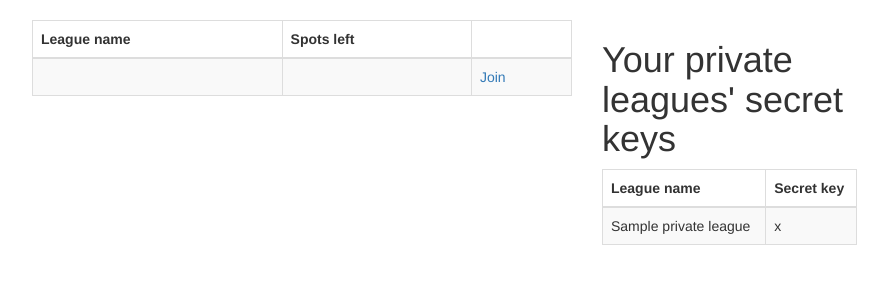
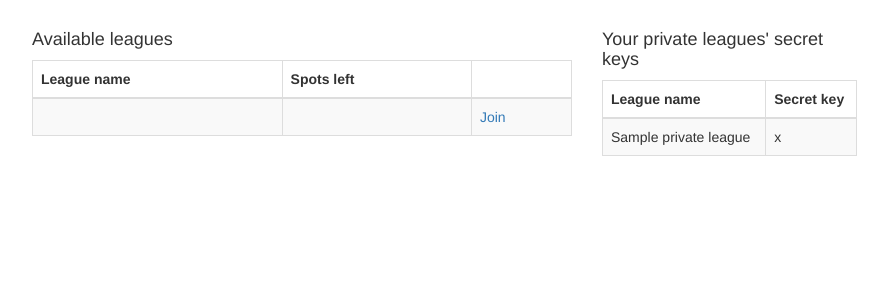
Before and after one commit to leventebakos/football-ech, a Django app: template leagues/templates/leagues/list_available_leagues.html in a window 1280 px wide. Shown: the part 50-350 px from the top of the page, without its empty margins (53-941 px from the left). Run offline with Django 3.2, Linux system fonts and the light colour scheme; tables that the repository leaves empty hold one stand-in row (values such as "Sample post"); the template is opened without the code that fills it: values that come from a table or form of the project are taken from there, most other values are stand-ins (such as "Sample title", 1, 10 or a date in 2020); some libraries are stand-ins or nearby versions.

Commit message:
List private leagues and keys

```diff
--- a/leagues/templates/leagues/list_available_leagues.html
+++ b/leagues/templates/leagues/list_available_leagues.html
@@ -3,6 +3,7 @@
 {% block content %}
 	<div class="col-md-6">
 		{% if leagues %}
+			<caption><h4>Available leagues</h4></caption>
 			<table id="standings_table" class="table table-striped table-bordered">
 				<thead>
 					<tr>
@@ -27,7 +28,7 @@
 	</div>
 	<div class="col-md-3">
 		{% if users_private_leagues_to_return %}
-			<caption><h1>Your private leagues' secret keys</h1></caption>
+			<caption><h4>Your private leagues' secret keys</h4></caption>
 			<table id="standings_table" class="table table-striped table-bordered">
 				<thead>
 					<tr>
```
